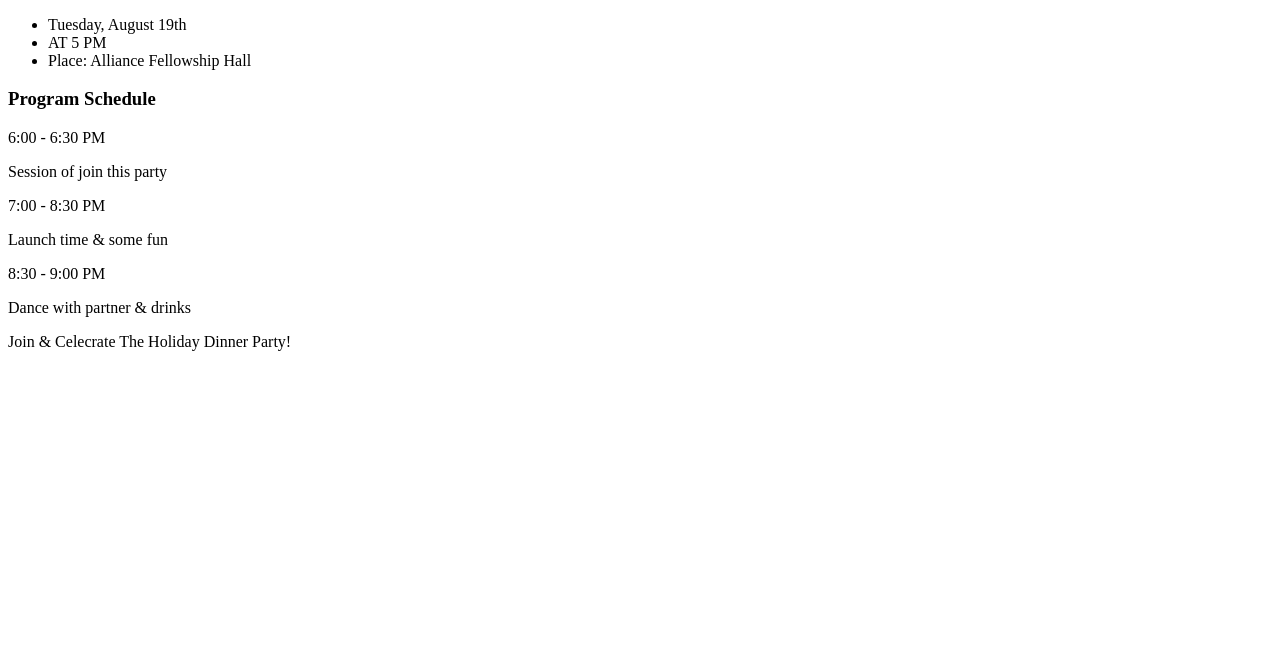
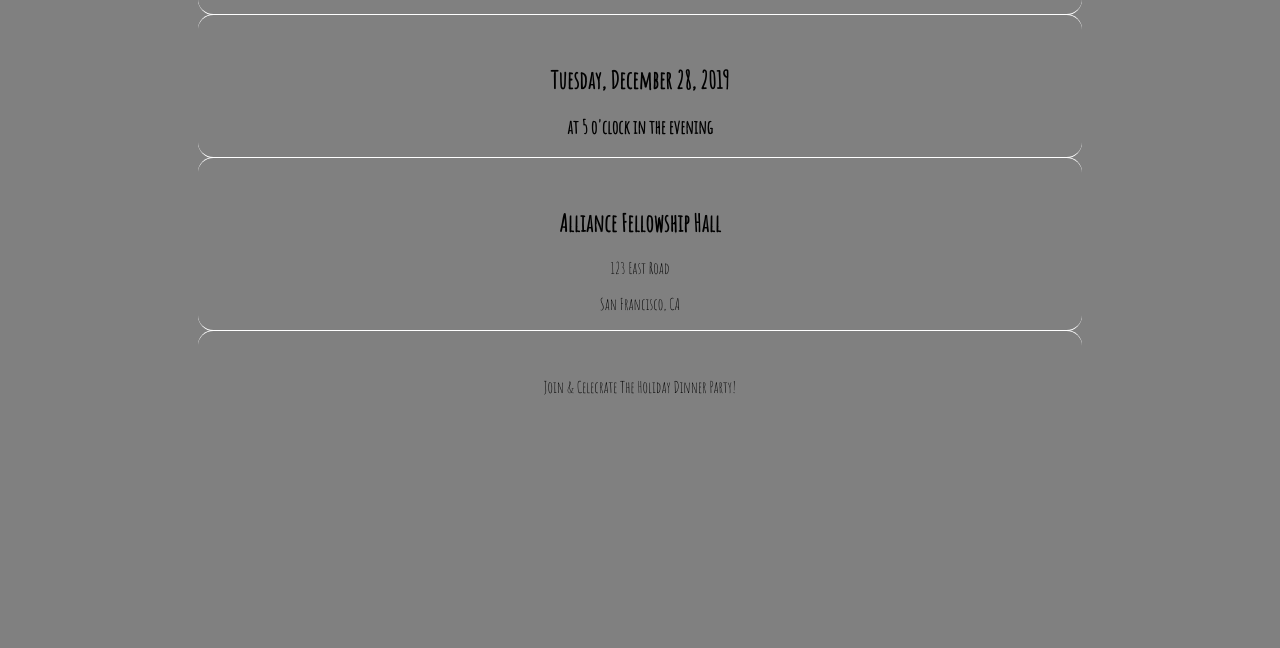
Before and after one commit to gbgabiola/khanacademy, a plain HTML site: page computer-programming/event-invite/index.html in a window 1280 px wide. Shown: the part 152-800 px from the top of the page. Drawn offline with Linux system fonts and the light colour scheme.

Commit message:
End event-invite project

```diff
--- a/computer-programming/event-invite/index.html
+++ b/computer-programming/event-invite/index.html
@@ -2,38 +2,64 @@
 <html>
 <head>
   <meta charset="utf-8">
+  <link href="https://fonts.googleapis.com/css?family=Amatic+SC&display=swap" rel="stylesheet">
+  <style>
+    body {
+      background: gray;
+      text-align: center;
+      font-family: 'Amatic SC', cursive;
+    }
+
+    .container {
+      width: 70%;
+      margin: auto;
+      background-color: #000;
+      color: #fff;
+    }
+
+    hr {
+      overflow: visible; /* For IE */
+      max-width: 70%;
+      height: 30px;
+      border-style: solid;
+      border-color: #fff;
+      border-width: 1px 0 0 0;
+      border-radius: 20px;
+    }
+
+    hr:before { /* Not really supposed to work, but does */
+      display: block;
+      content: "";
+      height: 30px;
+      margin-top: -31px;
+      border-style: solid;
+      border-color: #fff;
+      border-width: 0 0 1px 0;
+      border-radius: 20px;
+    }
+  </style>
   <title>Project: Event invite</title>
-    <style>
-
-    </style>
 </head>
 <body>
   <div id="container">
-        <h1 id="hello">Hello Friend,</h1>
-        <h2 id="invited">You're invited to a
-            <span>Holiday Party</span>
-        </h2>
+    <h1 id="invite">You Are invited
+      <div>to</div>
+        <span id="event">Gabiola's Holiday Party</span>
+      </h1>
+      <hr>
 
-        <h3>Time of event:  </h3>
-        <ul id="when">
-            <li>Tuesday, August 19th</li>
-            <li>AT 5 PM</li>
-            <li>Place: Alliance Fellowship Hall</li>
-         </ul>
+      <div>
+        <h2>Tuesday, December 28, 2019</h2>
+        <h3>at 5 o'clock in the evening</h3>
+      </div>
+      <hr>
 
-        <h3>Program Schedule</h3>
       <div>
-            <p>6:00 - 6:30 PM</p>
-            <p>Session of join this party</p>
+        <h2>Alliance Fellowship Hall</h2>
+        <p>123 East Road</p>
+        <p>San Francisco, CA</p>
       </div>
-        <div>
-            <p>7:00 - 8:30 PM</p>
-            <p>Launch time & some fun</p>
-        </div>
-        <div>
-            <p>8:30 - 9:00 PM</p>
-            <p>Dance with partner & drinks</p>
-        </div>
+      <hr>
 
     <p>Join & Celecrate The Holiday Dinner Party!</p>
   </div>
```
Lines whose indentation alone changed are shown as unchanged.
